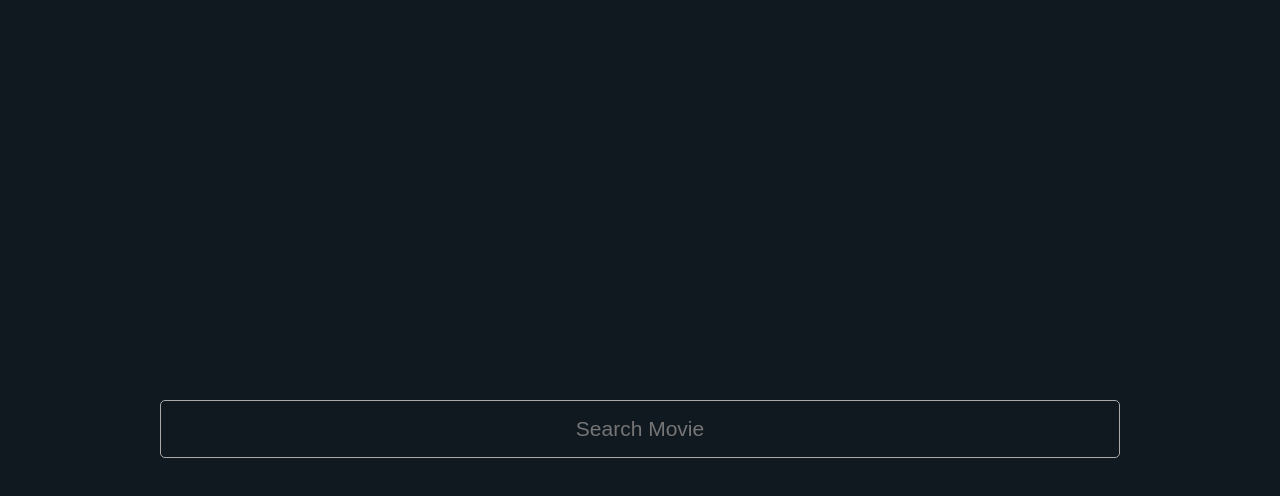
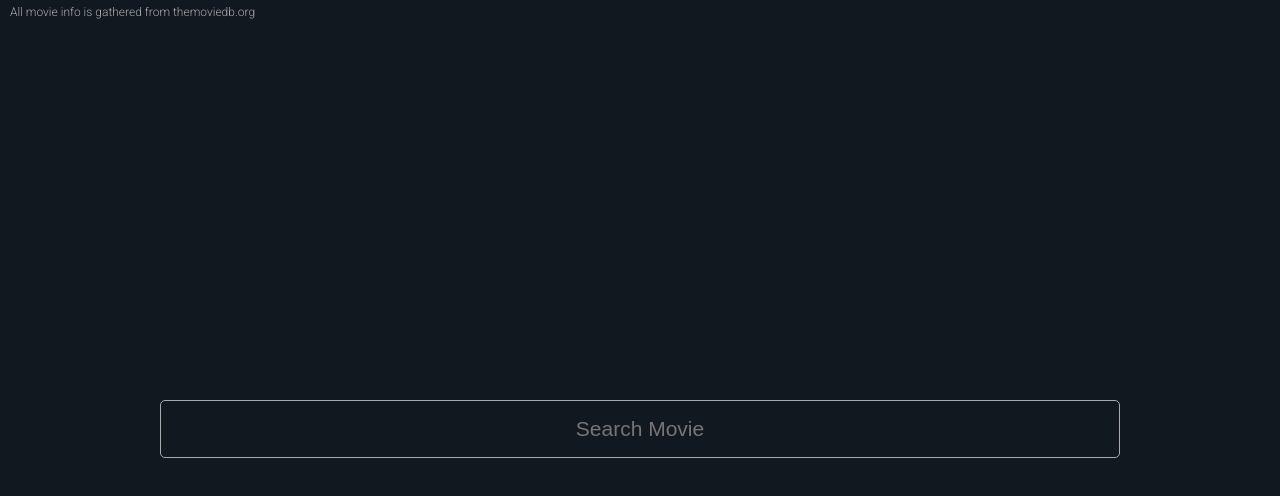
Before and after one commit to BjarneBetjent/Movie-Application, a React (Create React App) app: page / in a window 1280 px wide. Shown: the top 496 px of the page. Built offline with nearby package versions, Linux system fonts and the light colour scheme.

Commit message:
Add tmdb credit

```diff
--- a/src/App.js
+++ b/src/App.js
@@ -11,6 +11,8 @@ const App = () =>
   const [searchResult, setSearchResult] = useState(null);
   const [loading, setLoading] = useState(false);
   const [error, setError] = useState("");
+
+  console.log(`Making requests to port: `, process.env.PORT);
 
   /**
    * Runs when search state is changed.
@@ -53,6 +55,7 @@ const App = () =>
 
   return (
     <div className="container">
+    <div className="tmdb">All movie info is gathered from themoviedb.org</div>
         {(loading && <img className="loadingImg centered" src={loadingImg} alt="loading icon" />)
           || (searchResult && searchResult.map(movie => <MoviePreview key={movie.id} movie={movie} />))
         }
--- a/src/index.js
+++ b/src/index.js
@@ -5,8 +5,8 @@ import axios from "axios";
 import App from './App';
 
 //axios.defaults.baseURL = "http://localhost:5001"
-const port = process.env.PORT || 5001;
-axios.defaults.baseURL = `https://movie-buffies.herokuapp.com:${port}`;
+/* const port = process.env.PORT || 5001;
+axios.defaults.baseURL = `https://movie-buffies.herokuapp.com:${port}`; */
 
 ReactDOM.render(
   <React.StrictMode>
--- a/src/styles.css
+++ b/src/styles.css
@@ -90,7 +90,7 @@
 }
 
 .search-top {
-    top: 1rem;
+    top: 1.5rem;
     left: 50%;
     transform: translateX(-50%);
 }
@@ -104,6 +104,13 @@ input {
 input:focus {
     border: none;
     outline: none;
+}
+
+.tmdb{
+    position: absolute;
+    top: 5px;
+    left: 10px;
+    font-size: 12px;
 }
 
 @media only screen and (min-width: 500px)
```
